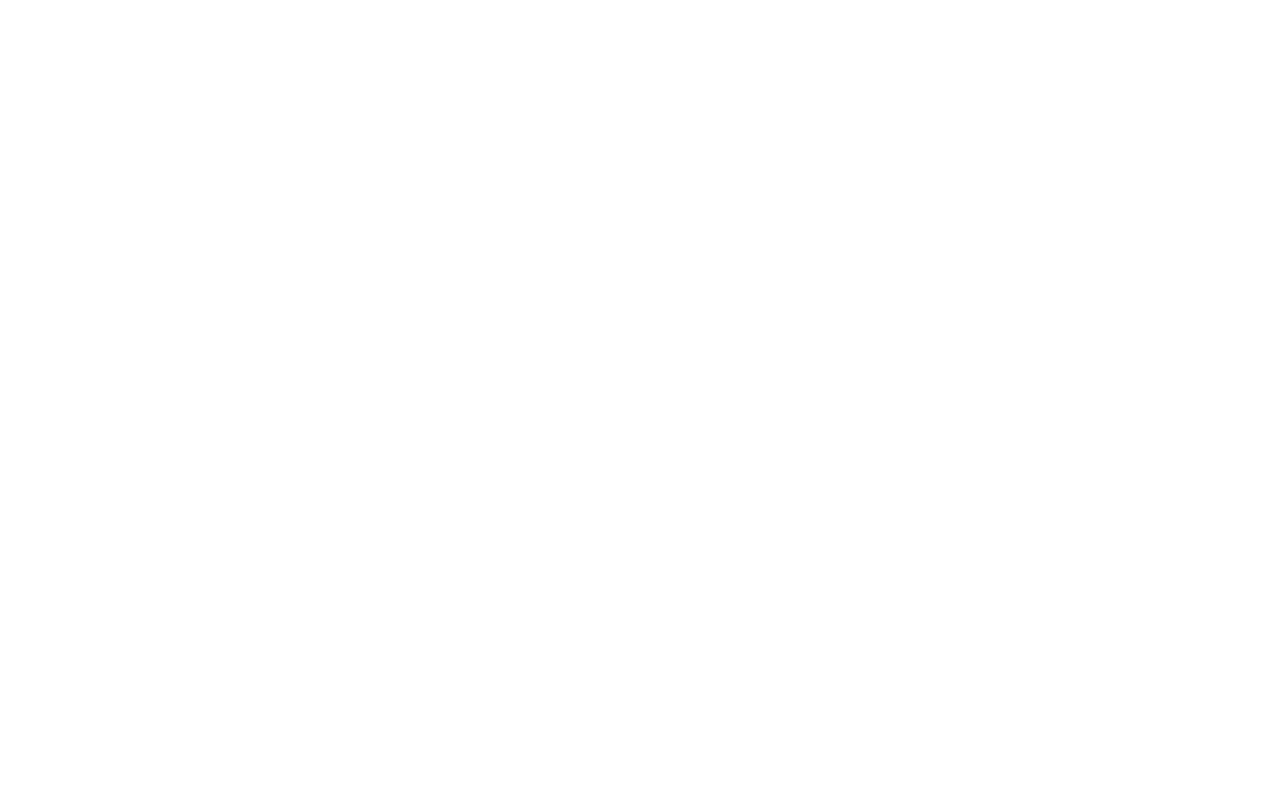
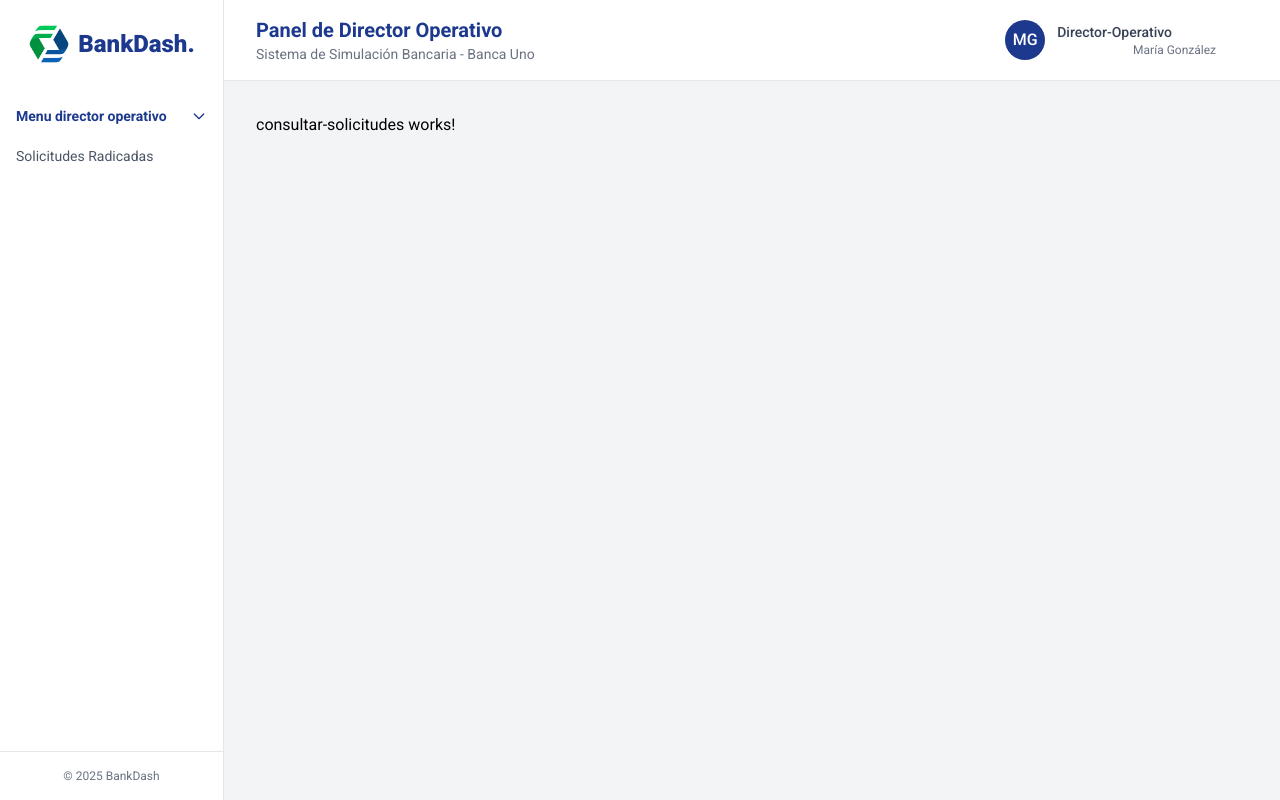
Before and after one commit to pacheco333/Banca_Frontend, an Angular app: page /director-operativo/consultar-solicitudes in a window 1280 px wide. Before the commit this address led to /. Built offline with nearby package versions, Linux system fonts and the light colour scheme.

Commit message:
Creacion de entorno para director-operativo

```diff
--- a/src/app/app.routes.ts
+++ b/src/app/app.routes.ts
@@ -9,9 +9,19 @@
   },
   {
     path: 'asesor',
-    loadChildren: () => import('./features/asesor/asesor.routes').then(m => m.ASESOR_ROUTES),
+    loadChildren: () =>
+      import('./features/asesor/asesor.routes').then(m => m.ASESOR_ROUTES),
     canActivate: [roleGuard],
-    data: { role: 'cajero' }
+    data: { role: 'asesor' }
+  },
+  {
+    path: 'director-operativo',
+    loadChildren: () =>
+      import('./features/director-operativo/director-operativo.routes').then(
+        m => m.DIRECTOR_OPERATIVO_ROUTES
+      ),
+    canActivate: [roleGuard],
+    data: { role: 'director-operativo' }
   }
-  // Aquí agregarás asesor y admin después
+
 ];
--- a/src/app/app.ts
+++ b/src/app/app.ts
@@ -3,7 +3,7 @@
 
 @Component({
   selector: 'app-root',
-  imports: [RouterOutlet],
+  imports: [],
   templateUrl: './app.html',
   styleUrl: './app.css'
 })
--- a/src/app/core/guards/role.guard.ts
+++ b/src/app/core/guards/role.guard.ts
@@ -18,6 +18,9 @@
     case 'cajero':
       router.navigate(['/cajero']);
       break;
+      case 'director-operativo':
+      router.navigate(['/director-operativo']);
+      break;
     case 'asesor':
       router.navigate(['/asesor']);
       break;
--- a/src/app/core/services/auth.service.ts
+++ b/src/app/core/services/auth.service.ts
@@ -1,7 +1,7 @@
 import { Injectable } from '@angular/core';
 import { BehaviorSubject } from 'rxjs';
 
-export type UserRole = 'cajero' | 'asesor' | 'admin' | null;
+export type UserRole = 'cajero' | 'asesor' | 'admin' | 'director-operativo' |  null;
 
 export interface User {
   nombre: string;
@@ -20,7 +20,7 @@
     // Simular usuario cajero por defecto
     this.setCurrentUser({
       nombre: 'María González',
-      rol: 'cajero',
+      rol: 'director-operativo',
       iniciales: 'MG'
     });
   }
--- /dev/null
+++ b/src/app/features/director-operativo/components/consultar-solicitudes/consultar-solicitudes.component.html
@@ -0,0 +1 @@
+<p>consultar-solicitudes works!</p>
--- /dev/null
+++ b/src/app/features/director-operativo/director-operativo.routes.ts
@@ -0,0 +1,23 @@
+import { Routes } from '@angular/router';
+import { DirectorOperativoLayoutComponent } from './layout/director-operativo-layout.component';
+
+export const DIRECTOR_OPERATIVO_ROUTES: Routes = [
+  {
+    path: '',
+    component: DirectorOperativoLayoutComponent,
+    children: [
+      {
+        path: '',
+        redirectTo: 'consultar-solicitudes',
+        pathMatch: 'full'
+      },
+      {
+        path: 'consultar-solicitudes',
+        loadComponent: () =>
+          import('./components/consultar-solicitudes/consultar-solicitudes.component').then(
+            (m) => m.ConsultarSolicitudes
+          ),
+      }
+    ]
+  }
+];
--- /dev/null
+++ b/src/app/features/director-operativo/layout/director-operativo-layout.component.ts
@@ -0,0 +1,39 @@
+import { Component } from '@angular/core';
+import { RouterOutlet } from '@angular/router';
+import { HeaderComponent } from '../../../shared/components/header/header.component';
+import { SidebarComponent } from '../../../shared/components/sidebar/sidebar.component';
+
+@Component({
+  selector: 'app-director-operativo-layout',
+  standalone: true,
+  imports: [RouterOutlet, SidebarComponent, HeaderComponent],
+  template: `
+    <div class="flex h-screen bg-gray-100 overflow-hidden">
+      <!-- Sidebar -->
+      <app-sidebar [menuItems]="asesorMenuItems"></app-sidebar>
+
+      <!-- Contenido principal -->
+      <main class="flex-1 min-w-0 w-full overflow-x-hidden ">
+        <app-header
+          [titulo]="'Panel de Director Operativo'"
+          [subtitulo]="'Sistema de Simulación Bancaria - Banca Uno'"
+        >
+        </app-header>
+
+        <div class="p-4 md:p-6 lg:p-8">
+          <router-outlet></router-outlet>
+        </div>
+      </main>
+    </div>
+  `,
+})
+export class DirectorOperativoLayoutComponent {
+  asesorMenuItems = [
+    {
+      titulo: 'Menu director operativo',
+      items: [
+        { label: 'Solicitudes Radicadas', ruta: '/consultar-solicitudes/consultar-solicitudes.component.html' },
+      ],
+    },
+  ];
+}
--- /dev/null
+++ b/src/app/features/director-operativo/services/consultar.service.ts
@@ -0,0 +1,8 @@
+import { Injectable } from '@angular/core';
+
+@Injectable({
+  providedIn: 'root'
+})
+export class DirectorOperativo {
+
+}
```
Also changed, not shown: src/app/features/director-operativo/components/consultar-solicitudes/consultar-solicitudes.component.ts (added, +11 -0 lines), src/app/features/director-operativo/components/consultar-solicitudes/consultar-solicitudes.component.css (added).
